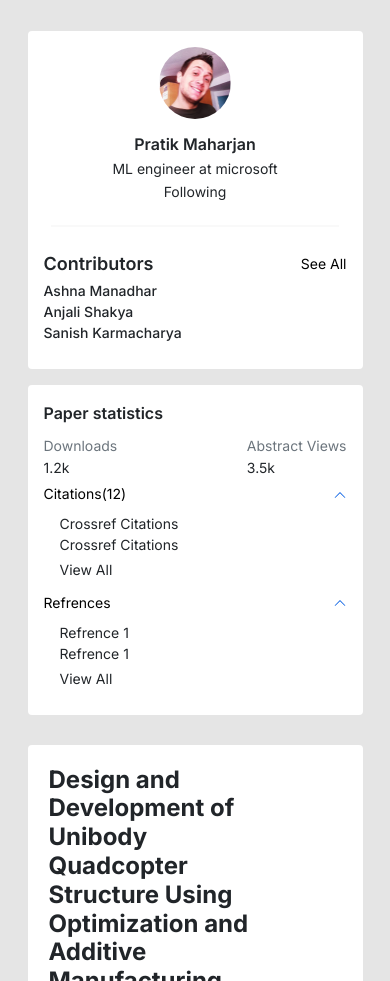
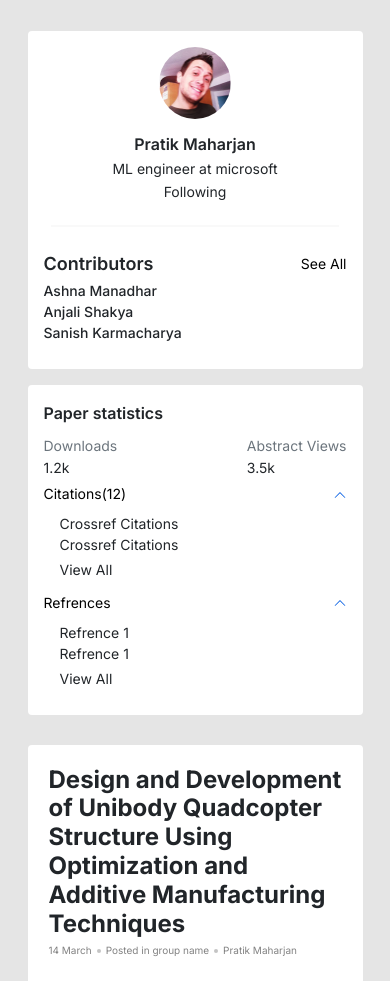
Before and after one commit to sirishtitaju/demo-project, a website: page index.html in a window 390 px wide. Shown: the part 64-1045 px from the top of the page. Drawn offline with nearby package versions, Linux system fonts and the light colour scheme.

Commit message:
fix: Media Queries

```diff
--- a/scss/layout/_mediaQueries.scss
+++ b/scss/layout/_mediaQueries.scss
@@ -21,6 +21,11 @@
   }
 
   main {
+
+    h1 {
+      padding-right: 0 !important;
+    }
+
     .details-wrapper {
       flex-direction: column !important;
 
```
Also changed, not shown: assets/css/style.css, 1 other file.
